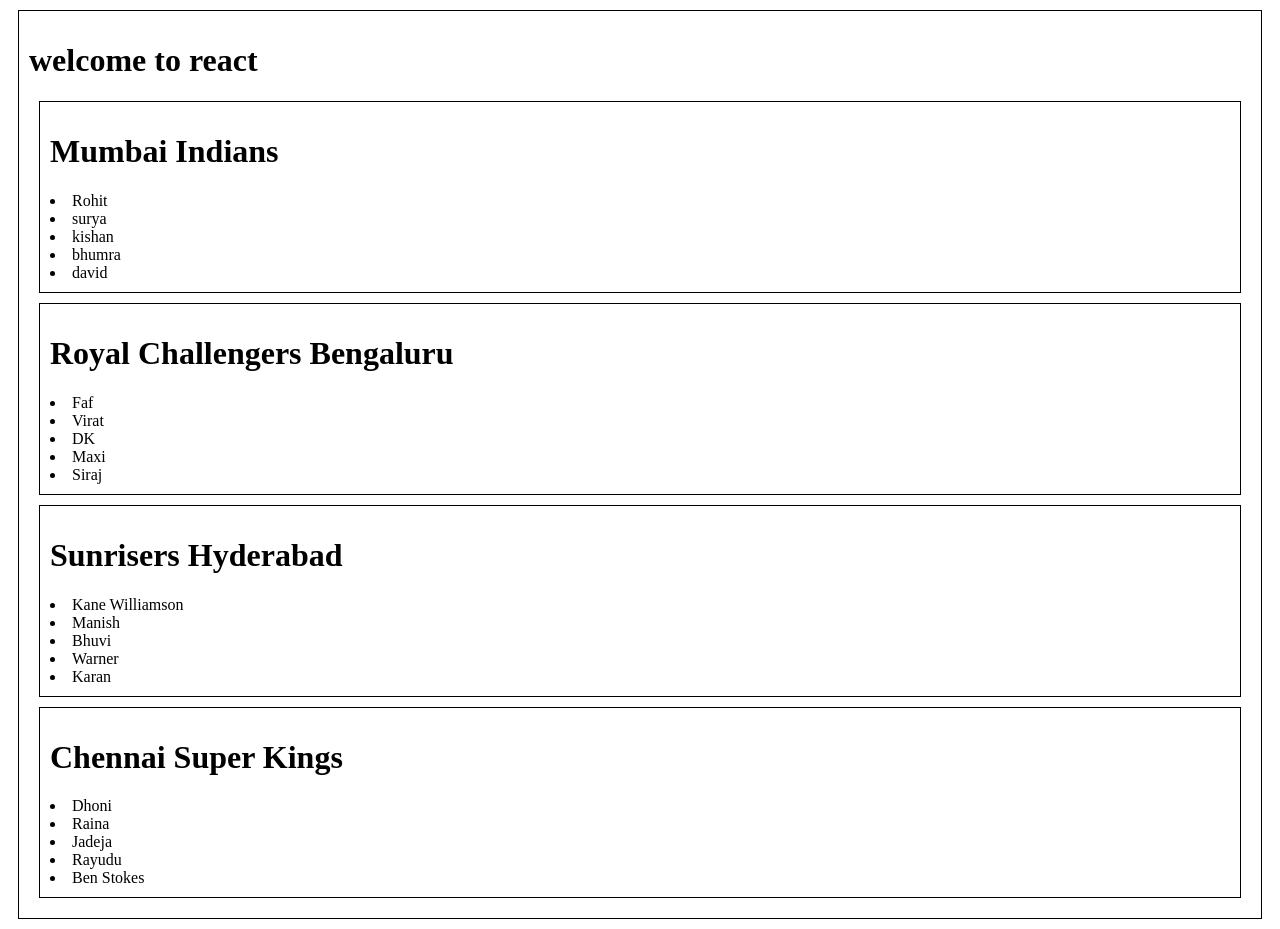
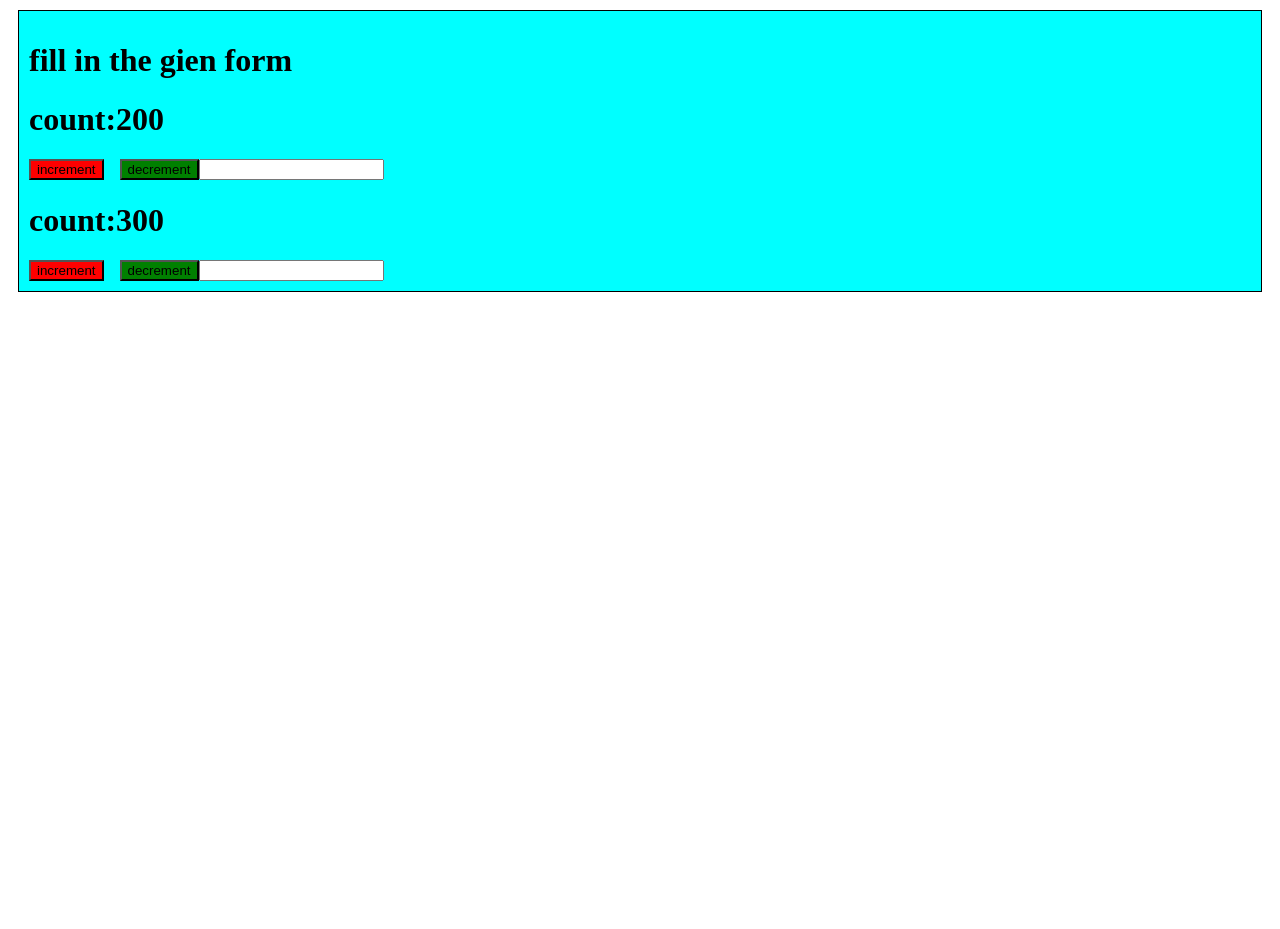
Before and after one commit to NagaMruthi/my-app, a React (Create React App) app: page / in a window 1280 px wide. After the commit the page ends 800 px from the top, so only its background shows below. Built offline with nearby package versions, Linux system fonts and the light colour scheme.

Commit message:
resusabality in componet

```diff
--- a/src/App.js
+++ b/src/App.js
@@ -1,59 +1,11 @@
-
+import Count from "./count";
 import React from "react";
-import Team from './Team'
 function App(){
-const [ob, setOb] = React.useState([
-    {
-      teamname:'Mumbai Indians',
-      players:[
-        'Rohit',
-        'surya',
-        'kishan',
-        'bhumra',
-        'david'
-      ]
-    },
-    {
-      teamname:'Royal Challengers Bengaluru',
-      players:[
-        'Faf',
-        'Virat',
-        'DK',
-        'Maxi',
-        'Siraj'
-      ]
-    },
-    {
-      teamname:'Sunrisers Hyderabad',
-      players:[
-        'Kane Williamson',
-        'Manish',
-        'Bhuvi',
-        'Warner',
-        'Karan'
-      ]
-    },
-    {
-      teamname:'Chennai Super Kings',
-      players:[
-        'Dhoni',
-        'Raina',
-        'Jadeja',
-        'Rayudu',
-        'Ben Stokes'
-      ]
-    }
-  ])
   return (
     <div className="my">
-    <h1>welcome to react</h1>
-    {
-      ob.map((team,i)=>{
-        return(
-          <Team team={team.players} tname={team.teamname}></Team>
-        )
-      })
-    }
+    <h1>fill in the gien form</h1>
+    <Count p={200} i={20}></Count>
+    <Count p={300} i={30}></Count>
     </div>
   )
 }
--- a/src/Team.jsx
+++ /dev/null
@@ -1,15 +0,0 @@
-
-import React from 'react';
-function Team(props) {
-  return(
-      <div className='my'>
-        <h1>{props.tname}</h1>
-        {
-          props.team.map((player)=>{
-            return <li>{player}</li>
-          })
-        }
-      </div>
-  )
-}
-export default Team;
--- /dev/null
+++ b/src/count.jsx
@@ -0,0 +1,17 @@
+import React from "react";
+function Count(props){
+    var [count,setCount]=React.useState(props.p);
+        function inc(){
+          setCount(count+props.i)
+      }
+      function dec(){
+          setCount(count-props.i);
+      }
+    return(<div>
+        <h1>count:{count}</h1>
+        <button className="in" onClick={inc}>increment</button>&nbsp;&nbsp;&nbsp;&nbsp;
+        <button className="dc" onClick={dec}>decrement</button>
+        <input type={"number"}></input>
+    </div>)
+}
+export default Count;
--- a/src/index.css
+++ b/src/index.css
@@ -2,4 +2,11 @@
     border:1px solid;
   margin:10px;
   padding:10px;
+  background-color: aqua;
 }
+.in{
+  background-color: red;
+}
+.dc{
+  background-color: green;
+}
```
